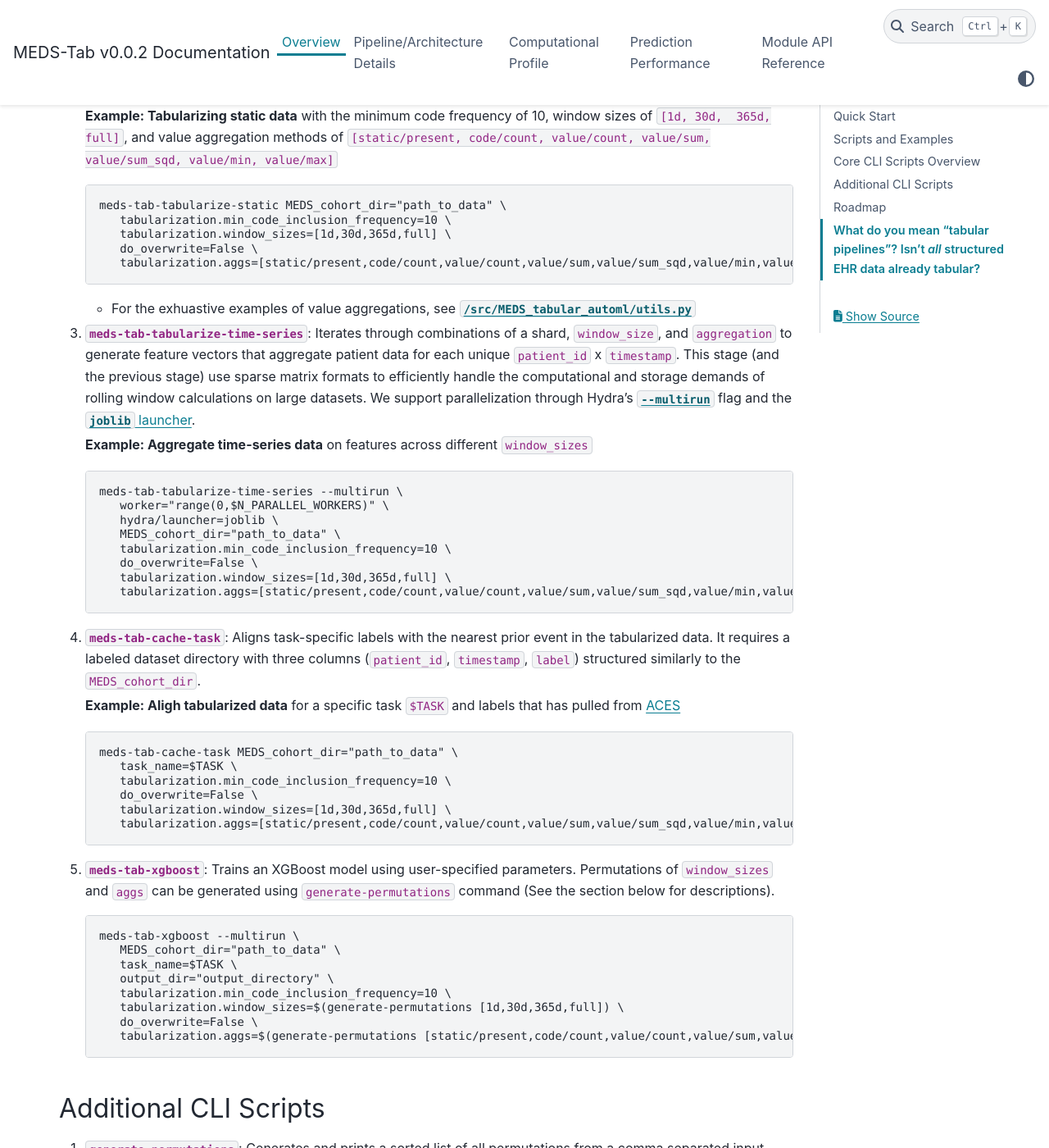
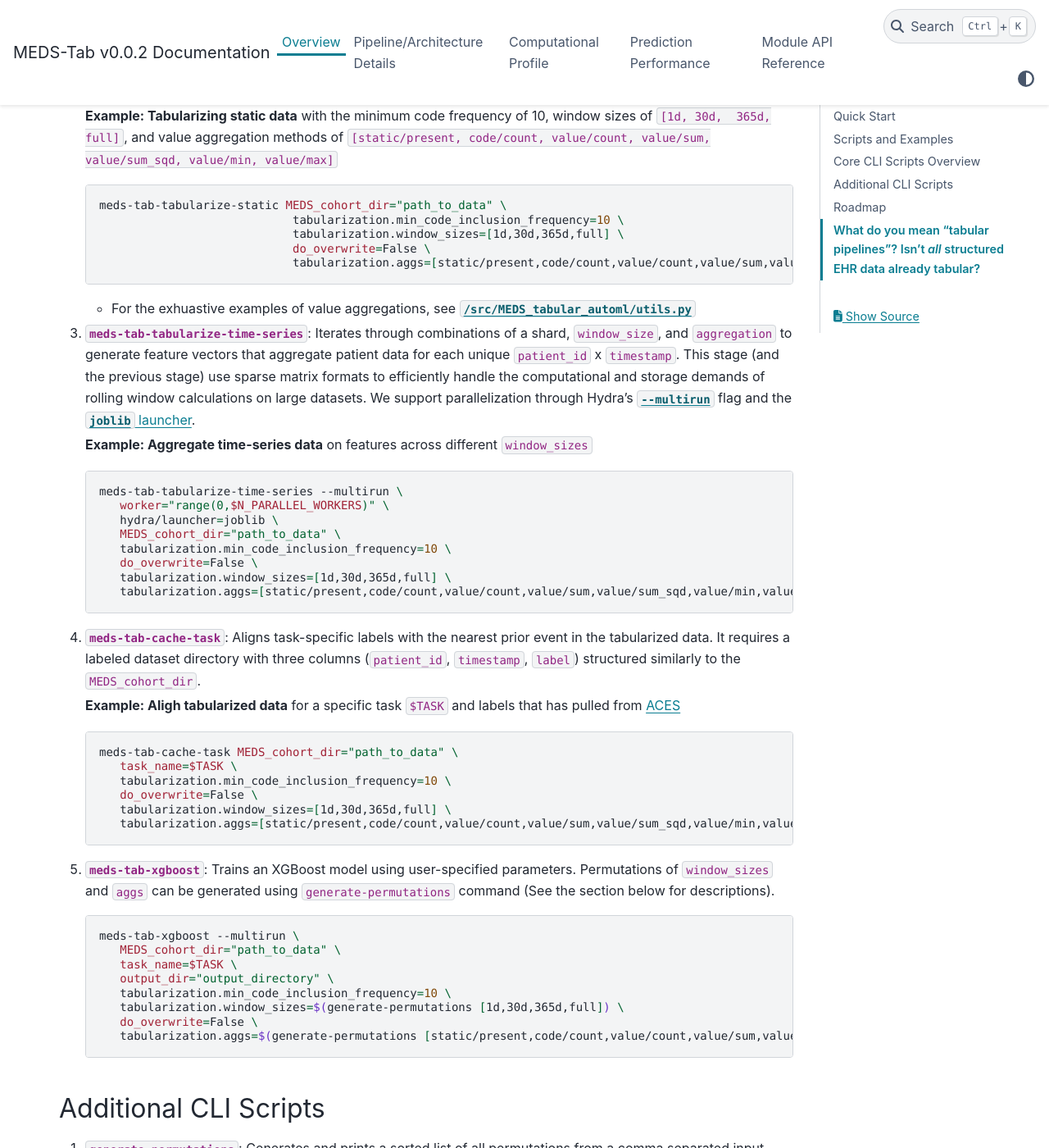
Before and after one commit to mmcdermott/MEDS_Tabular_AutoML, a Sphinx documentation site: the page built from docs/source/overview.md, in a window 1280 px wide and 1400 px high, scrolled down 1426 px. Shown: the whole window at 82% size. Built offline with Sphinx 7.4.7 and the PyData theme 0.15.4, drawn with Linux system fonts in a browser that asks for light colours; some of the changed text lies outside the part shown.

Commit message:
Revert "bash to console"
This reverts commit 4a57e1171d2202f8608676f0ec08b0bc31a6f186.

````diff
--- a/docs/source/overview.md
+++ b/docs/source/overview.md
@@ -11,13 +11,13 @@ To use MEDS-Tab, install the dependencies following commands below:
 
 **Pip Install**
 
-```console
+```bash
 pip install meds-tab
 ```
 
 **Local Install**
 
-```console
+```bash
 # clone the git repo
 pip install .
 ```
@@ -44,12 +44,12 @@ See [`/tests/test_integration.py`](https://github.com/mmcdermott/MEDS_Tabular_Au
 
    **Example: Tabularizing static data** with the minimum code frequency of 10, window sizes of `[1d, 30d,  365d, full]`, and value aggregation methods of `[static/present, code/count, value/count, value/sum, value/sum_sqd, value/min, value/max]`
 
-   ```console
+   ```bash
    meds-tab-tabularize-static MEDS_cohort_dir="path_to_data" \
-      tabularization.min_code_inclusion_frequency=10 \
-      tabularization.window_sizes=[1d,30d,365d,full] \
-      do_overwrite=False \
-      tabularization.aggs=[static/present,code/count,value/count,value/sum,value/sum_sqd,value/min,value/max]
+                               tabularization.min_code_inclusion_frequency=10 \
+                               tabularization.window_sizes=[1d,30d,365d,full] \
+                               do_overwrite=False \
+                               tabularization.aggs=[static/present,code/count,value/count,value/sum,value/sum_sqd,value/min,value/max]"
    ```
 
    - For the exhuastive examples of value aggregations, see [`/src/MEDS_tabular_automl/utils.py`](https://github.com/mmcdermott/MEDS_Tabular_AutoML/blob/main/src/MEDS_tabular_automl/utils.py#L24)
@@ -58,7 +58,7 @@ See [`/tests/test_integration.py`](https://github.com/mmcdermott/MEDS_Tabular_Au
 
    **Example: Aggregate time-series data** on features across different `window_sizes`
 
-   ```console
+   ```bash
    meds-tab-tabularize-time-series --multirun \
       worker="range(0,$N_PARALLEL_WORKERS)" \
       hydra/launcher=joblib \
@@ -73,7 +73,7 @@ See [`/tests/test_integration.py`](https://github.com/mmcdermott/MEDS_Tabular_Au
 
    **Example: Aligh tabularized data** for a specific task `$TASK` and labels that has pulled from [ACES](https://github.com/justin13601/ACES)
 
-   ```console
+   ```bash
    meds-tab-cache-task MEDS_cohort_dir="path_to_data" \
       task_name=$TASK \
       tabularization.min_code_inclusion_frequency=10 \
@@ -84,7 +84,7 @@ See [`/tests/test_integration.py`](https://github.com/mmcdermott/MEDS_Tabular_Au
 
 5. **`meds-tab-xgboost`**: Trains an XGBoost model using user-specified parameters. Permutations of `window_sizes` and `aggs` can be generated using `generate-permutations` command (See the section below for descriptions).
 
-   ```console
+   ```bash
    meds-tab-xgboost --multirun \
       MEDS_cohort_dir="path_to_data" \
       task_name=$TASK \
@@ -101,20 +101,20 @@ See [`/tests/test_integration.py`](https://github.com/mmcdermott/MEDS_Tabular_Au
 
    For example you can directly call **`generate-permutations`** in the command line:
 
-   ```console
+   ```bash
    generate-permutations [2,3,4] \
    [2], [2, 3], [2, 3, 4], [2, 4], [3], [3, 4], [4]
    ```
 
    This could be used in the command line in concert with other calls. For example, the following call:
 
-   ```console
+   ```bash
    meds-tab-xgboost --multirun tabularization.window_sizes=$(generate-permutations [1d,2d,7d,full])
    ```
 
    would resolve to:
 
-   ```console
+   ```bash
    meds-tab-xgboost --multirun tabularization.window_sizes=[1d],[1d,2d],[1d,2d,7d],[1d,2d,7d,full],[1d,2d,full],[1d,7d],[1d,7d,full],[1d,full],[2d],[2d,7d],[2d,7d,full],[2d,full],[7d],[7d,full],[full]
    ```
 
````
Also changed, not shown: docs/source/installation.md (+2 -2 lines).
